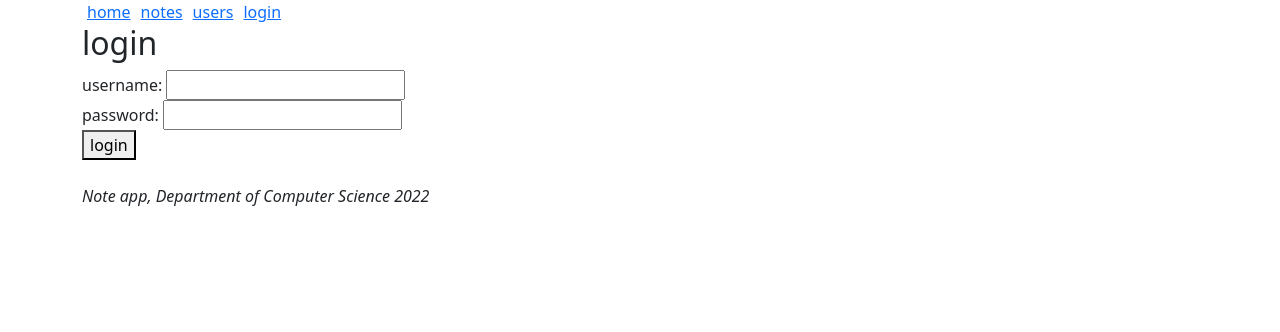
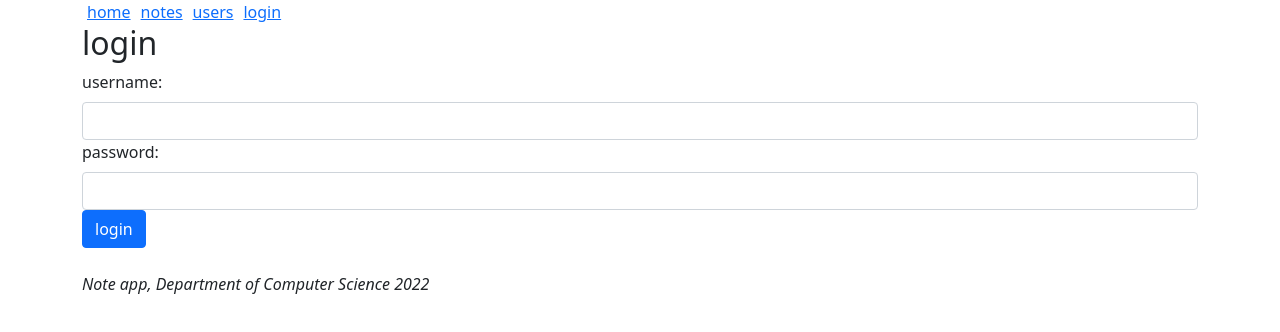
Before and after one commit to Andy-git985/router-notes, a React (Create React App) app: page /login in a window 1280 px wide. Shown: the top 332 px of the page. Built offline with nearby package versions, Linux system fonts and the light colour scheme.

Commit message:
Notification using Alert component

```diff
--- a/src/App.js
+++ b/src/App.js
@@ -1,6 +1,6 @@
 import { useState } from 'react';
 import { Link, Navigate, Routes, Route, useMatch } from 'react-router-dom';
-
+import { Alert } from 'react-bootstrap';
 import Home from './components/Home';
 import Login from './components/Login';
 import Note from './components/Note';
@@ -29,6 +29,7 @@ const App = () => {
     },
   ]);
   const [user, setUser] = useState(null);
+  const [message, setMessage] = useState(null);
   const match = useMatch('/notes/:id');
 
   const note = match
@@ -37,6 +38,10 @@ const App = () => {
 
   const login = (user) => {
     setUser(user);
+    setMessage(`welcome ${user}`);
+    setTimeout(() => {
+      setMessage(null);
+    }, 10000);
   };
 
   const padding = {
@@ -45,6 +50,7 @@ const App = () => {
 
   return (
     <div className="container">
+      {message && <Alert variant="success">{message}</Alert>}
       <div>
         <Link style={padding} to="/">
           home
--- a/src/components/Login.js
+++ b/src/components/Login.js
@@ -1,4 +1,5 @@
 import { useNavigate } from 'react-router-dom';
+import { Form, Button } from 'react-bootstrap';
 
 const Login = (props) => {
   const navigate = useNavigate();
@@ -12,15 +13,17 @@ const Login = (props) => {
   return (
     <div>
       <h2>login</h2>
-      <form onSubmit={onSubmit}>
-        <div>
-          username: <input />
-        </div>
-        <div>
-          password: <input type="password" />
-        </div>
-        <button type="submit">login</button>
-      </form>
+      <Form onSubmit={onSubmit}>
+        <Form.Group>
+          <Form.Label>username:</Form.Label>
+          <Form.Control type="text" name="username" />
+          <Form.Label>password:</Form.Label>
+          <Form.Control type="password" />
+          <Button variant="primary" type="submit">
+            login
+          </Button>
+        </Form.Group>
+      </Form>
     </div>
   );
 };
```
